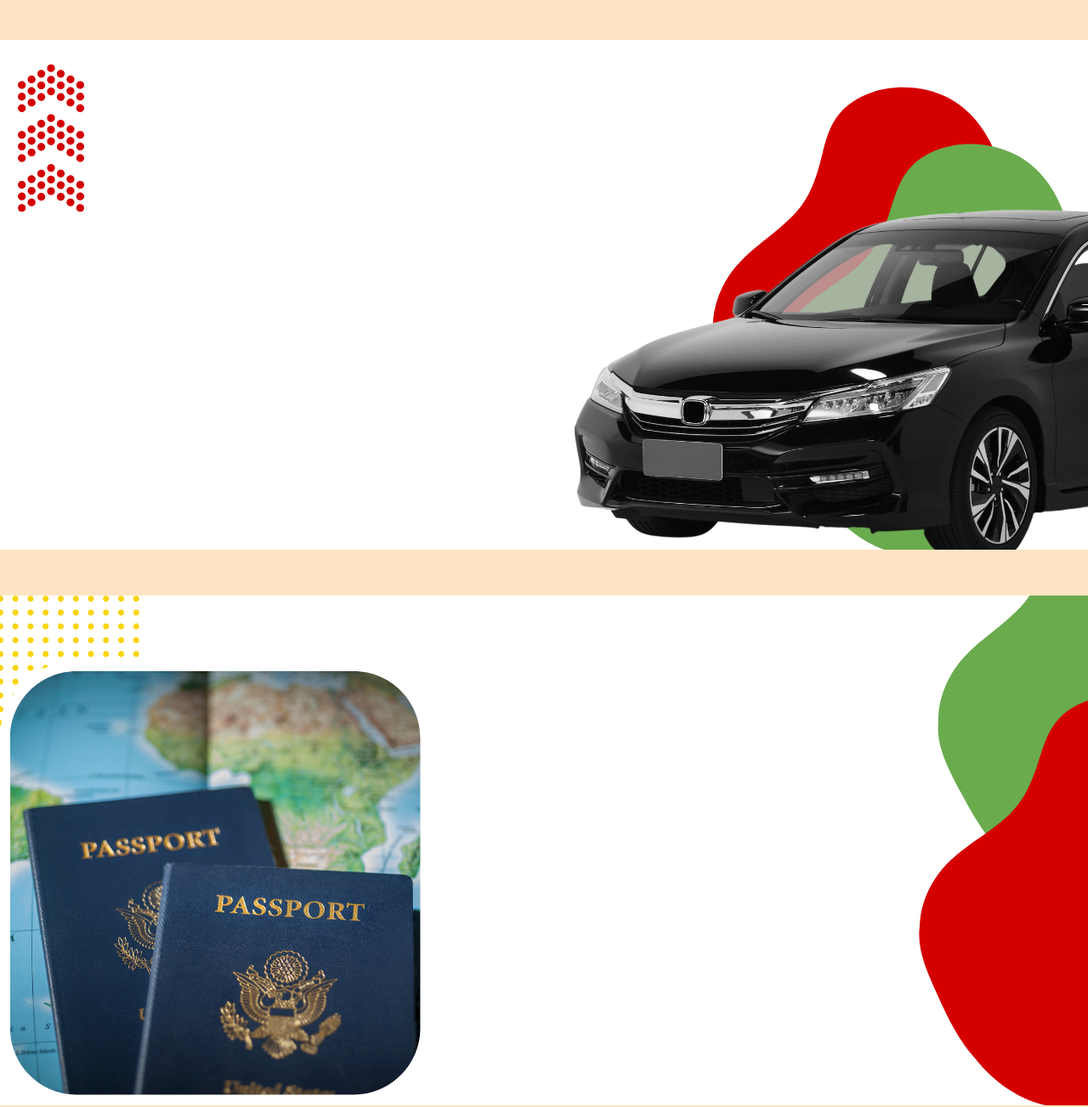
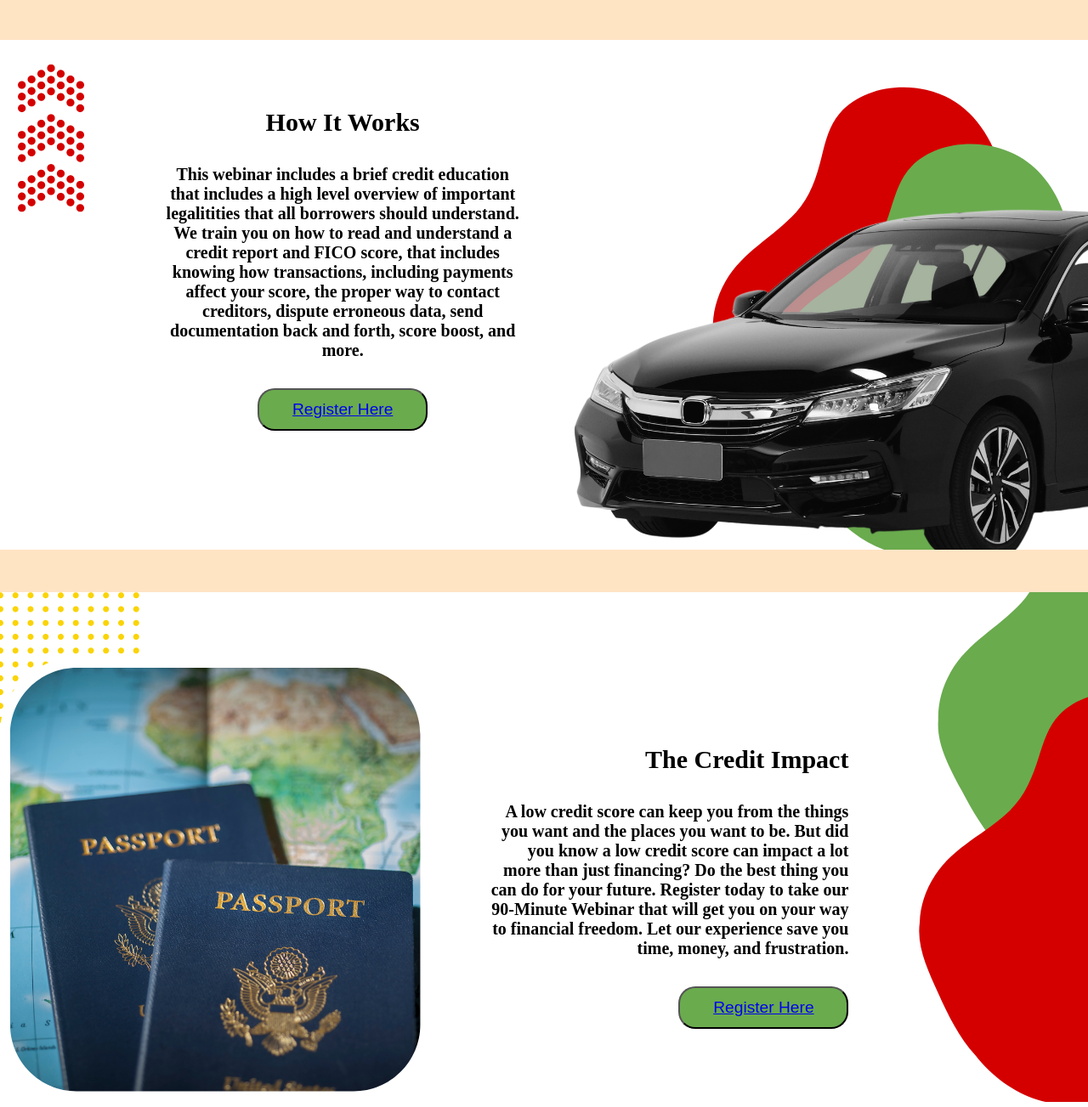
Before and after one commit to Gena212/Gena212.github.io, a website built with Vite: page index.html in a window 1280 px wide. Shown: the part 802-2105 px from the top of the page at 85% size. Built offline with nearby package versions, Linux system fonts and the light colour scheme.

Commit message:
Block Updates

```diff
--- a/index.html
+++ b/index.html
@@ -27,8 +27,29 @@
             </div>
             </div>
         </div>
-    <div id="blocktwo" class="blocktwo"></div>
-    <div id="blockthree" class="blockthree"></div>
+        <div id="blocktwo" class="blocktwo">
+            <div id="blocktwoimg" class="blocktwoimg">
+            <div id="block2txt" class="block2txt">
+                <p>
+                    <h3>How It Works</h3>
+                    <h5>This webinar includes a brief credit education that includes a high level overview of important legalitities that all borrowers should understand.  We train you on how to read and understand a credit report and FICO score, that includes knowing how transactions, including payments affect your score, the proper way to contact creditors, dispute erroneous data, send documentation back and forth, score boost, and more. </h5>
+                </p>
+                <button><a href="./paywindow.html" >Register Here</a></button>
+            </div>
+            </div>
+        </div>
+        <div id="blockthree" class="blockthree">
+            <div id="blockthreeimg" class="blockthreeimg">
+            <div id="block3txt" class="block3txt">
+                <p>
+                    <h3>The Credit Impact</h3>
+                    <h5>A low credit score can keep you from the things you want and the places you want to be. But did you know a low credit score can impact a lot more than just financing? Do the best thing you can do for your future. Register today to take our 90-Minute Webinar that will get you on your way to financial freedom.  Let our experience save you time, money, and frustration.</h5>
+                </p>
+                <button><a href="./paywindow.html" >Register Here</a></button>
+
+            </div>
+            </div>
+        </div>
     </div>
 </body>
 </html>
--- a/style.css
+++ b/style.css
@@ -58,16 +58,35 @@ button{
   margin-left: 50%;
   margin-top: 100px;
   text-align: right;
-
 }
 #blocktwo{
+    background-color: white;
+    margin-bottom: 50px;
+    height: 600px;
+}
+#blocktwoimg{
   background-image: url(./images/blocktwowhite.png);
   display: inline-flex;
   margin-bottom: 50px;
   height: 600px;
   width:100vmax;
 }
+#block2txt{
+  margin: 15%;
+  margin-top: 50px;
+  text-align: center;
+}
 #blockthree{
+  background-color: white;
+  margin-bottom: 50px;
+  height: 600px;
+}
+#block3txt{
+  margin-top: 150px;
+  text-align: right;
+  margin-left: 45%;
+}
+#blockthreeimg{
   background-image: url(./images/blockthreewhite.png);
   display: inline-flex;
   margin-bottom: 50px;
```
Lines whose indentation alone changed are shown as unchanged.
